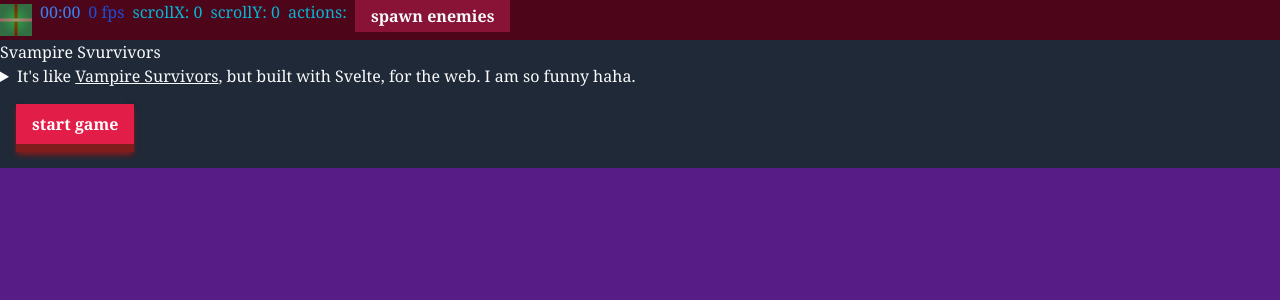
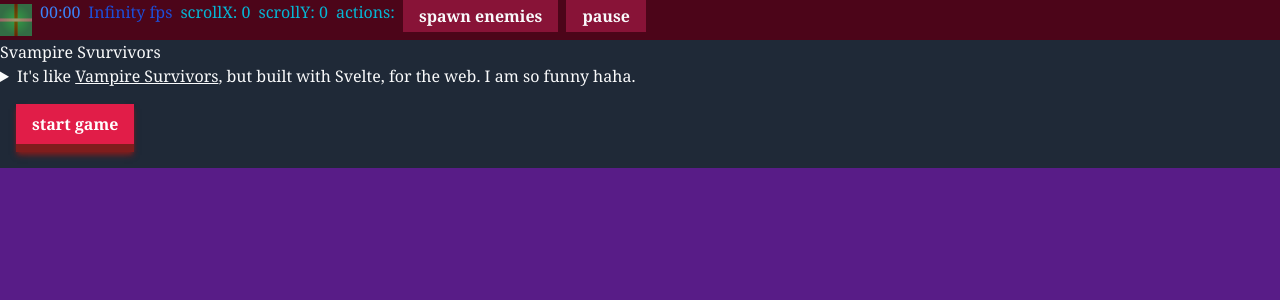
Before and after one commit to saitheninja/svampire-svurvivors, a SvelteKit app: page / in a window 1280 px wide. Shown: the top 300 px of the page. Built offline with nearby package versions, Linux system fonts and the light colour scheme.

Commit message:
Add pause button

```diff
--- a/src/routes/+page.svelte
+++ b/src/routes/+page.svelte
@@ -92,24 +92,22 @@
     enemyZombie,
   ];
 
-  // start game
-  let isInfoShown = $state(true);
-
   // game
-  let innerWidth = $state(0);
-  let innerHeight = $state(0);
   let elGameWindow: HTMLDivElement | undefined = $state();
   let elWorld: HTMLDivElement | undefined = $state();
   let elTerrain: HTMLDivElement | undefined = $state();
-
-  // timer
-  let timestampStart = $state(0);
-  let timerMinutes = $state(0);
-  let timerSeconds = $state(0);
+  let isInfoShown = $state(true);
+  let isPaused = $state(false);
 
   // fps
   let timestampPrev = $state(0);
-  let fps = $state(0);
+  let timeSincePrevFrame = $state(0);
+  let fps = $derived(Math.round(1000 / timeSincePrevFrame));
+
+  // timer
+  let timeElapsed = $state(0);
+  let timerMinutes = $derived(Math.floor(timeElapsed / 1000 / 60));
+  let timerSeconds = $derived(Math.floor((timeElapsed / 1000) % 60));
 
   // controls
   let actionsActive: string[] = $state([]);
@@ -123,19 +121,6 @@
     el.style.backgroundImage = `url(${terrain.imagePath})`;
     el.style.backgroundSize = `${terrain.width}px ${terrain.height}px`;
     el.style.backgroundRepeat = "no-repeat";
-
-    // set position to center
-    // triggers before fullscreen with el.clientWidth,Height
-    // console.log(el.clientWidth, el.clientHeight);
-    // el.style.backgroundPositionX = `-${(terrain.width - innerWidth) / 2}px`;
-    // el.style.backgroundPositionY = `-${(terrain.height - innerHeight) / 2}px`;
-
-    // el.scrollIntoView();
-    if (!elWorld) return;
-    elWorld.scrollTo({
-      top: (terrain.height - elWorld.clientHeight) / 2,
-      left: (terrain.width - elWorld.clientWidth) / 2,
-    });
   }
 
   function startGame() {
@@ -169,17 +154,17 @@
     // load map
     setTerrain(elTerrain, terrainForest);
 
+    // scroll to center
+    elWorld.scrollTo({
+      top: (elWorld.scrollHeight - elWorld.clientHeight) / 2,
+      left: (elWorld.scrollWidth - elWorld.clientWidth) / 2,
+    });
+
     // close info window
     isInfoShown = false;
 
     // start game loop
-    window.requestAnimationFrame((timestamp) => {
-      // start timer
-      if (timestampStart === 0) timestampStart = timestamp;
-
-      // start game
-      window.requestAnimationFrame(gameLoop);
-    });
+    window.requestAnimationFrame(gameLoop);
   }
 
   function parseInputs() {
@@ -203,66 +188,25 @@
     return { x: moveX, y: moveY };
   }
 
-  function drawUi(timestamp: number) {
-    // fps
-    let secondsPassed = (timestamp - timestampPrev) / 1000;
-    timestampPrev = timestamp;
-
-    fps = Math.round(1 / secondsPassed);
-
-    // timer
-    const elapsed = timestamp - timestampStart;
-    const secondsSinceStart = Math.floor(elapsed / 1000);
-
-    timerMinutes = Math.floor(secondsSinceStart / 60);
-    timerSeconds = secondsSinceStart % 60;
-  }
-
-  function drawWorld(timestamp: number, el: HTMLDivElement, terrain: Terrain) {
-    // scroll background
-    // let bgX = el.style.backgroundPositionX; // -2000px
-    // let bgY = el.style.backgroundPositionY;
-    //
-    // bgX.replace("px", "");
-    // bgY.replace("px", "");
-    //
-    // let bgXFloat = parseFloat(bgX);
-    // let bgYFloat = parseFloat(bgY);
-
-    // add movement
-    const move = parseInputs();
-    const distance = (player.speed / 2) * (timestamp - timestampPrev);
-
-    // bgXFloat = bgXFloat + move.x * distance;
-    // bgYFloat = bgYFloat + move.y * distance;
-
-    // cap x,y to map extents
-    // const widthMax = 0;
-    // const widthMin = -terrain.width;
-    //
-    // const heightMax = 0;
-    // const heightMin = -terrain.height;
-    //
-    // if (bgXFloat < widthMin) bgXFloat = widthMin;
-    // if (bgXFloat > widthMax) bgXFloat = widthMax;
-    //
-    // if (bgYFloat < heightMin) bgYFloat = heightMin;
-    // if (bgYFloat > heightMax) bgYFloat = heightMax;
-
-    // set new position
-    // el.style.backgroundPositionX = `${bgXFloat}px`;
-    // el.style.backgroundPositionY = `${bgYFloat}px`;
-
-    el.scrollBy({ top: move.y * distance, left: move.x * distance });
-  }
-
   function gameLoop(timestamp: number) {
     // timestamp: DOMHighResTimeStamp
     // The DOMHighResTimeStamp type is a double and is used to store a time value in milliseconds.
 
-    if (!elWorld) return;
-    drawWorld(timestamp, elWorld, terrainForest);
-    drawUi(timestamp);
+    // fps
+    timeSincePrevFrame = timestamp - timestampPrev;
+    timestampPrev = timestamp;
+
+    // timer
+    if (!isPaused) timeElapsed += timeSincePrevFrame;
+
+    // player movement
+    const move = parseInputs();
+    const distance = (player.speed / 2) * timeSincePrevFrame;
+
+    // scroll world
+    if (elWorld && !isPaused) {
+      elWorld.scrollBy({ top: move.y * distance, left: move.x * distance });
+    }
 
     window.requestAnimationFrame(gameLoop);
   }
@@ -329,8 +273,6 @@
 
 </script>
 
-<svelte:window bind:innerWidth bind:innerHeight />
-
 <Controls bind:actionsActive />
 
 <div
@@ -373,6 +315,22 @@
       }}
     >
       <button class="bg-rose-900 px-4 py-1 font-extrabold">spawn enemies</button>
+    </form>
+
+    <form
+      onsubmit={(event) => {
+        event.preventDefault();
+
+        isPaused = !isPaused;
+      }}
+    >
+      <button class="bg-rose-900 px-4 py-1 font-extrabold">
+        {#if !isPaused}
+          pause
+        {:else}
+          unpause
+        {/if}
+      </button>
     </form>
   </div>
 
```
